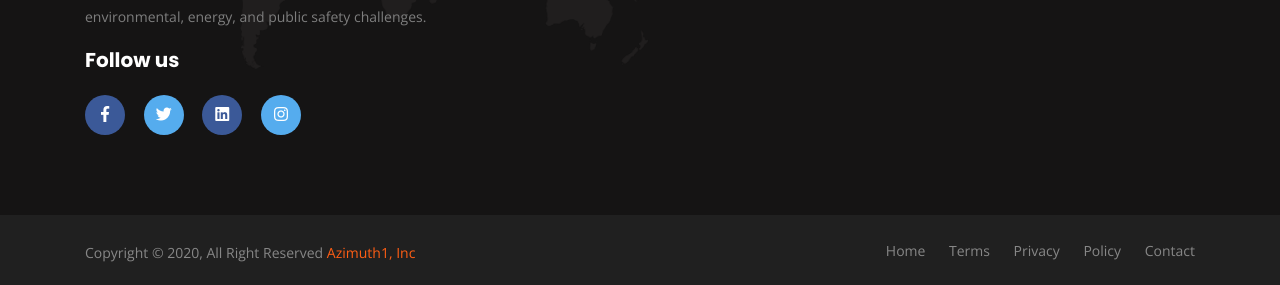
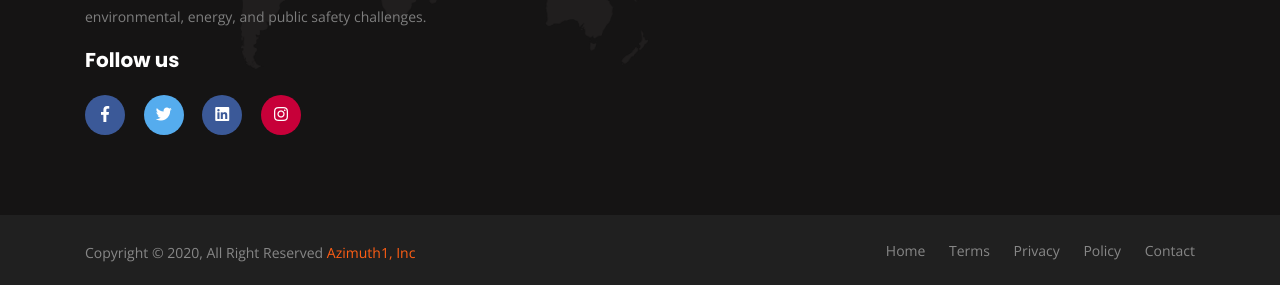
Before and after one commit to clairmclafferty/azimuth1-new-website, a Jekyll site: the page built from _posts/2019-07-01-welcome-ryan.md, in a window 1280 px wide. Shown: the part 2093-2378 px from the top of the page. Built offline with Jekyll 4.4.1, drawn with Linux system fonts in a browser that asks for light colours.

Commit message:
Update footer.html

```diff
--- a/_includes/footer.html
+++ b/_includes/footer.html
@@ -48,8 +48,8 @@
                             <span>Follow us</span>
                             <a href="{{site.facebook_url}}"><i class="fab fa-facebook-f facebook-bg"></i></a>
                             <a href="{{site.twitter_url}}"><i class="fab fa-twitter twitter-bg"></i></a>
-                            <a href="{{site.linkedin_url}}"><i class="fab fa-linkedin facebook-bg"></i></a>
-                            <a href="{{site.instagram_url}}"><i class="fab fa-instagram twitter-bg"></i></a>
+                            <a href="{{site.linkedin_url}}"><i class="fab fa-linkedin linkedin-bg"></i></a>
+                            <a href="{{site.instagram_url}}"><i class="fab fa-instagram instagram-bg"></i></a>
                         </div>
                     </div>
                 </div>
```
